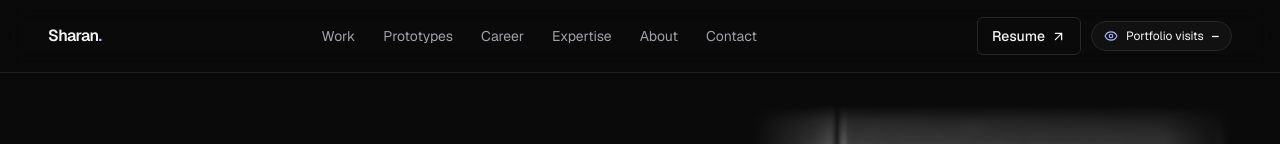
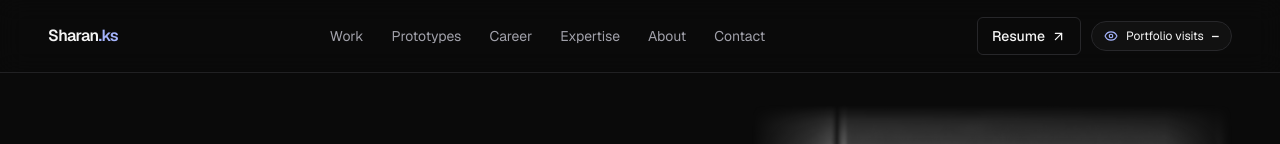
Before and after one commit to sharan-dev-ae/SharanPortfolio, a Next.js app: page / in a window 1280 px wide. Shown: the top 144 px of the page. Built offline with nearby package versions, Linux system fonts and the light colour scheme; no server answers.

Commit message:
Update navbar wordmark

```diff
--- a/src/components/layout/Navbar.tsx
+++ b/src/components/layout/Navbar.tsx
@@ -16,7 +16,7 @@
           aria-label={`${siteConfig.developerName}, home`}
         >
           {siteConfig.wordmark}
-          <span className="text-accent">.</span>
+          <span className="text-accent">.ks</span>
         </Link>
         <nav
           aria-label="Primary navigation"
```
